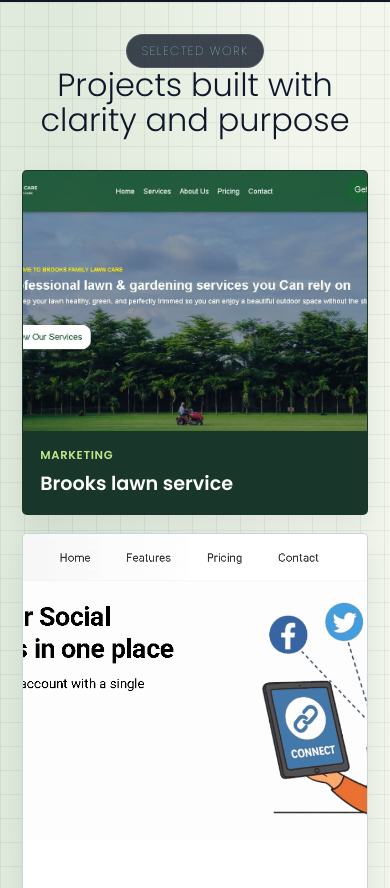
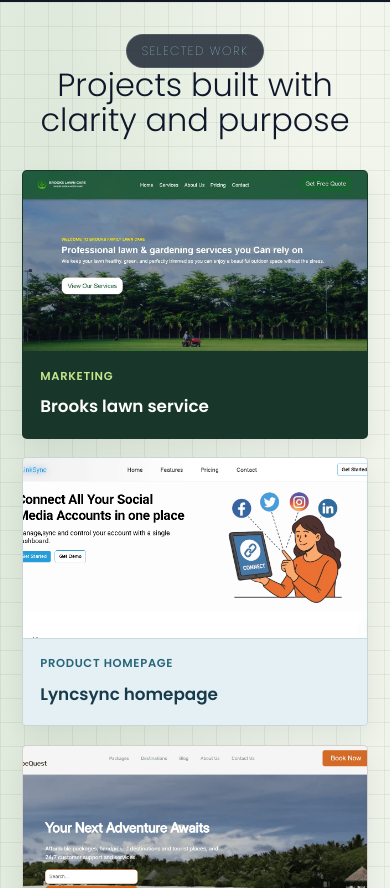
Before and after one commit to Alade017/new_portfolio, a React (Vite) app: page / in a window 390 px wide. Shown: the part 5896-6784 px from the top of the page. Built offline with nearby package versions, Linux system fonts and the light colour scheme.

Commit message:
updating new styles

```diff
--- a/src/App.jsx
+++ b/src/App.jsx
@@ -65,7 +65,6 @@ const projects = [
     alt: 'a website for Brooks family lawn services',
     title: 'Brooks lawn service',
     tag: 'Marketing',
-    className: 'featured-project',
   },
   {
     href: 'https://alade017.github.io/linksync/',
@@ -392,10 +391,10 @@ function App() {
           </div>
 
           <div className="project-grid">
-            {projects.map(({ href, image, alt, title, tag, className }, index) => (
+            {projects.map(({ href, image, alt, title, tag }, index) => (
               <div
                 key={title}
-                className={`project-card ${className}`}
+                className="project-card"
                 data-scroll-reveal
                 style={{ '--reveal-delay': `${index * 55}ms` }}
               >
--- a/src/index.css
+++ b/src/index.css
@@ -777,21 +777,20 @@ section {
   --project-card-label: #945548;
 }
 
-.project-card:nth-child(3n + 1):not(.featured-project) {
+.project-card:nth-child(3n + 1) {
   --project-card-bg: #e8efe1;
   --project-card-ink: #203d2b;
   --project-card-label: #55733e;
 }
 
-.project-card:not(.featured-project) .project-img {
-  background: var(--project-card-bg);
+.project-card:first-child {
+  --project-card-bg: #18372a;
+  --project-card-ink: #fff;
+  --project-card-label: #c4e78b;
 }
 
-.featured-project .project-img {
-  display: grid;
-  grid-template-columns: minmax(0, 1fr) minmax(210px, 0.38fr);
-  min-height: 360px;
-  background: #18372a;
+.project-card .project-img {
+  background: var(--project-card-bg);
 }
 
 .project-img > a {
@@ -805,11 +804,6 @@ section {
   object-fit: cover;
   display: block;
   transition: transform 0.5s ease;
-}
-
-.project-img img {
-  height: 100%;
-  min-height: 360px;
 }
 
 .project-card:hover .project-img {
@@ -831,16 +825,9 @@ section {
   border-top: 1px solid rgba(31, 54, 43, 0.1);
 }
 
-.project-card:not(.featured-project) .link-desc {
+.project-card .link-desc {
   color: var(--project-card-ink);
   border-top-color: rgba(23, 59, 74, 0.12);
-}
-
-.featured-project .link-desc {
-  padding: 1.5rem;
-  background: #18372a;
-  color: #fff;
-  border-top: 0;
 }
 
 .link-desc span {
@@ -851,20 +838,10 @@ section {
   color: var(--project-card-label, #557665);
 }
 
-.featured-project .link-desc span {
-  color: #c4e78b;
-}
-
 .link-desc strong {
   font-size: 1.05rem;
   font-weight: 600;
   color: var(--project-card-ink, #173126);
-}
-
-.featured-project .link-desc strong {
-  font-size: 1.65rem;
-  line-height: 1.2;
-  color: #fff;
 }
 
 /* CONTACT SECTION STYLING */
@@ -949,18 +926,6 @@ footer a:hover {
   .project-grid {
     grid-template-columns: repeat(2, minmax(0, 1fr));
   }
-
-  .featured-project {
-    grid-column: span 2;
-  }
-
-  .featured-project .project-img {
-    min-height: 320px;
-  }
-
-  .featured-project .project-img img {
-    min-height: 320px;
-  }
 }
 
 @media (max-width: 900px) {
@@ -974,28 +939,6 @@ footer a:hover {
   .skills-list.is-row,
   .project-grid {
     grid-template-columns: 1fr;
-  }
-
-  .featured-project {
-    grid-column: auto;
-  }
-
-  .featured-project .project-img {
-    grid-template-columns: 1fr;
-    min-height: 0;
-  }
-
-  .featured-project .project-img img {
-    height: 260px;
-    min-height: 0;
-  }
-
-  .featured-project .link-desc {
-    padding: 1rem 1.05rem 1.15rem;
-  }
-
-  .featured-project .link-desc strong {
-    font-size: 1.2rem;
   }
 
   .nav-links a {
```
